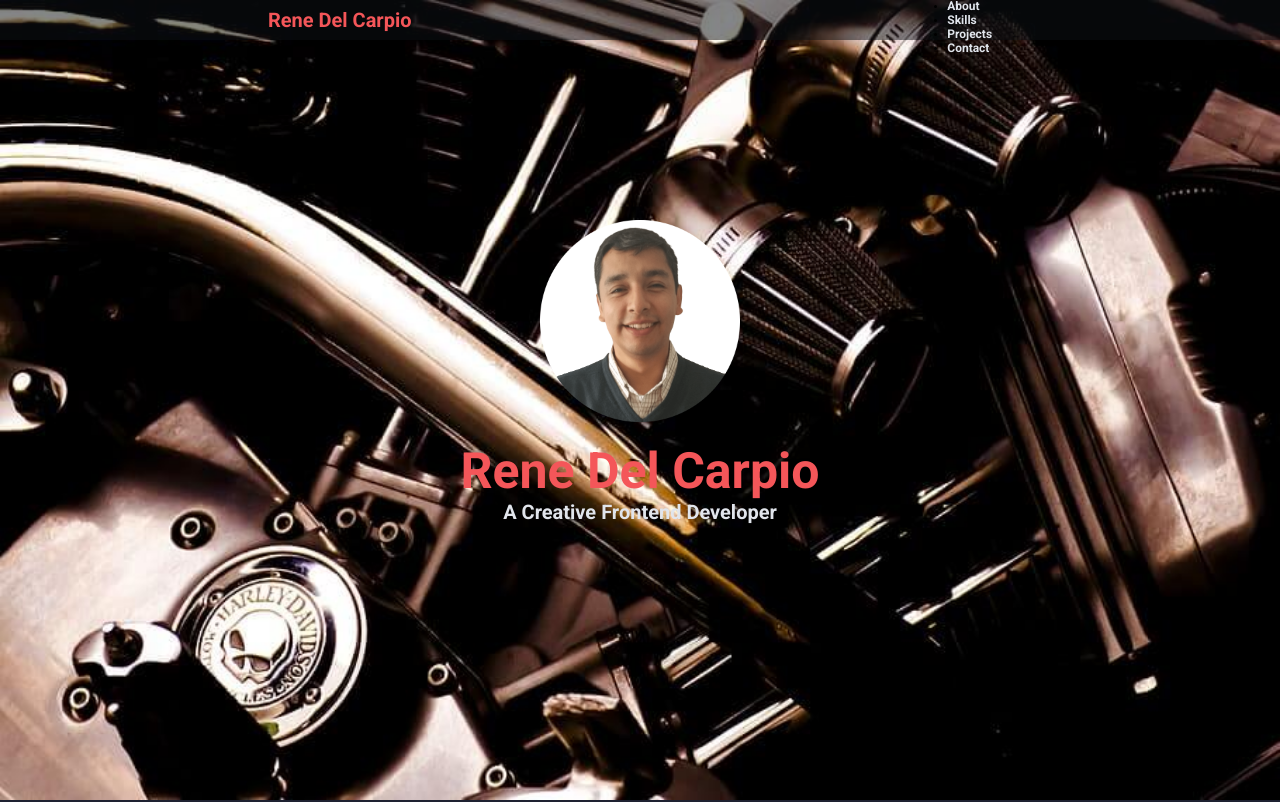
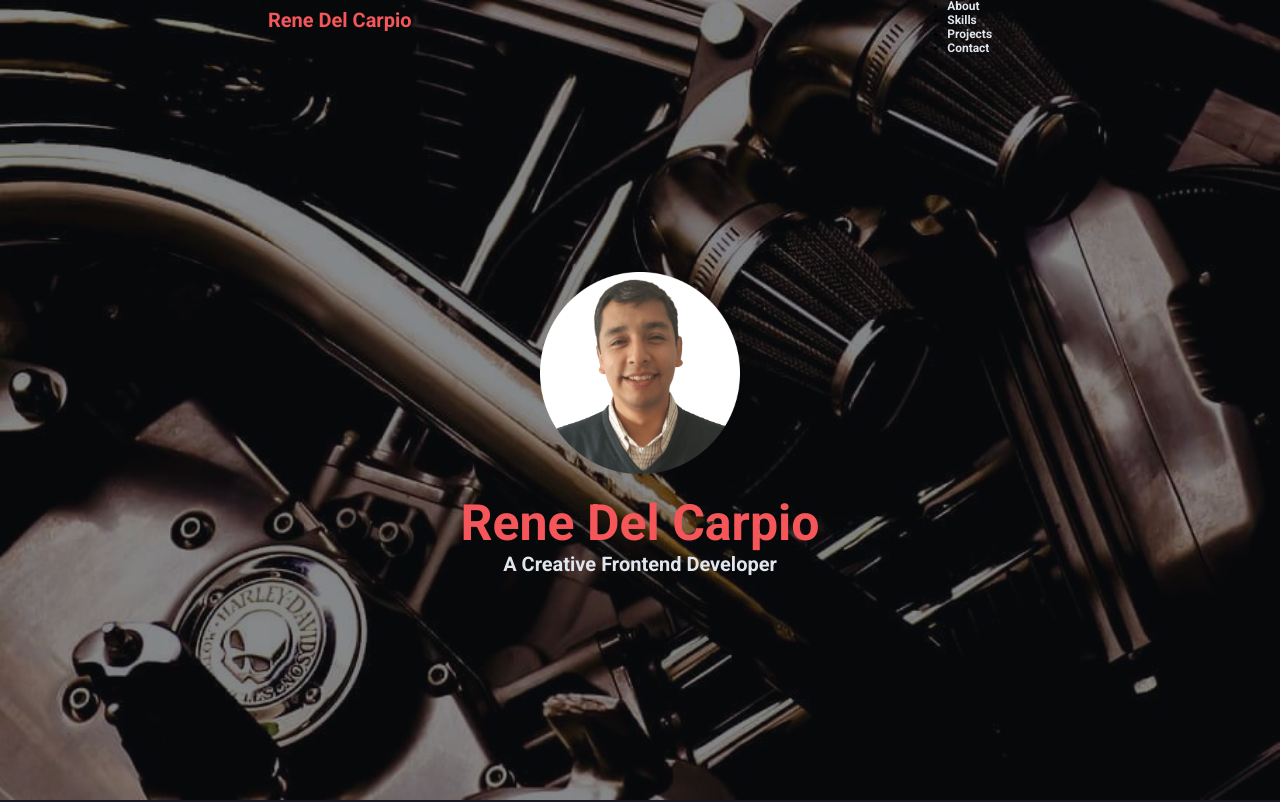
Before and after one commit to renedelcarpio/portfolio, a React (Create React App) app: page / in a window 1280 px wide. Shown: the top 802 px of the page. Built offline with nearby package versions, Linux system fonts and the light colour scheme.

Commit message:
add a background to better title reading

```diff
--- a/src/components/Pages/Main/Main.scss
+++ b/src/components/Pages/Main/Main.scss
@@ -12,13 +12,14 @@
 }
 
 .main__profile--info {
+  background-color: rgba($color-dark, 0.5);
   position: absolute;
   display: flex;
   flex-direction: column;
   justify-content: center;
   align-items: center;
-  margin-top: 18rem;
   width: 100vw;
+  height: 96vh;
   z-index: 10;
 }
 
```
